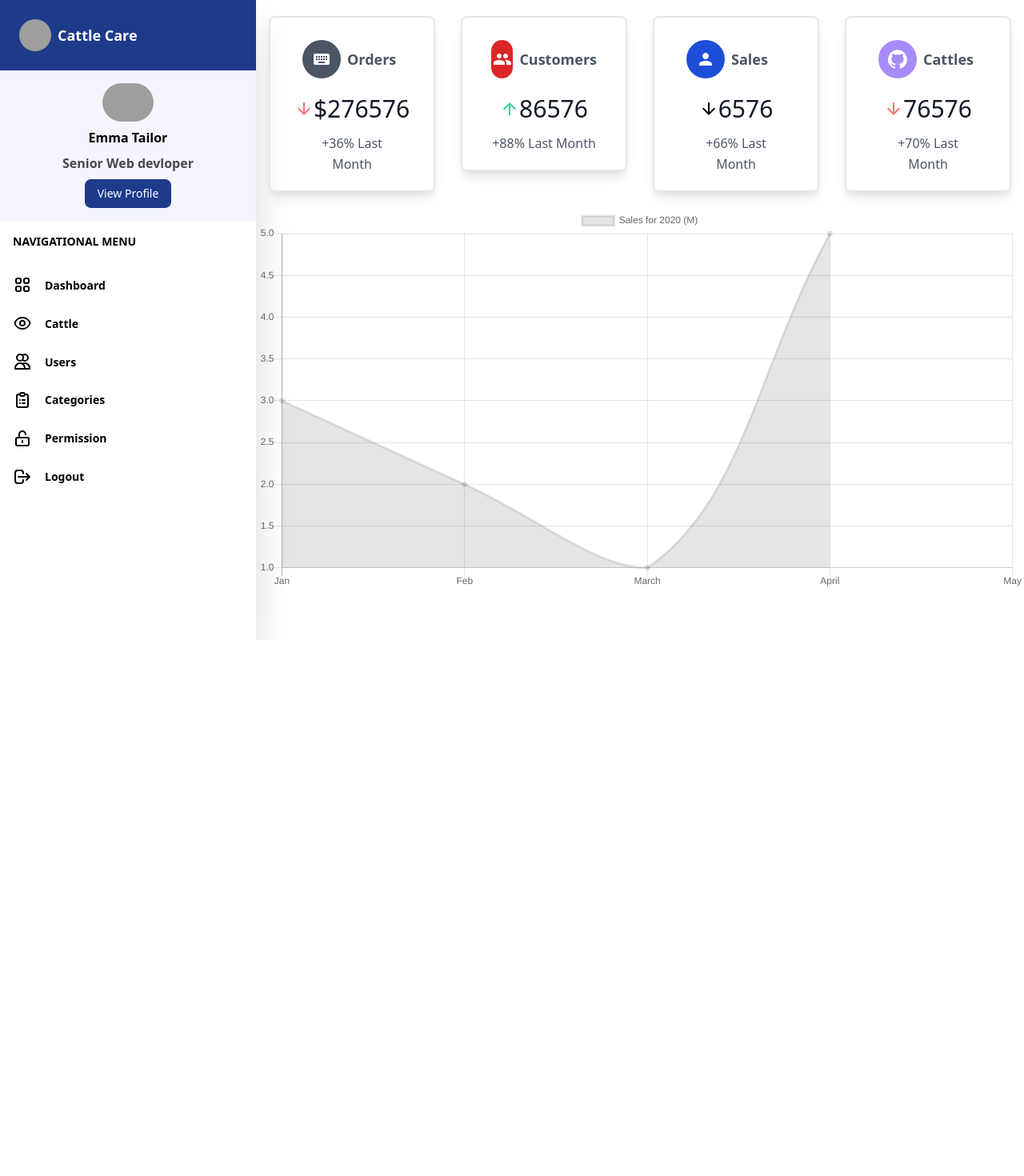
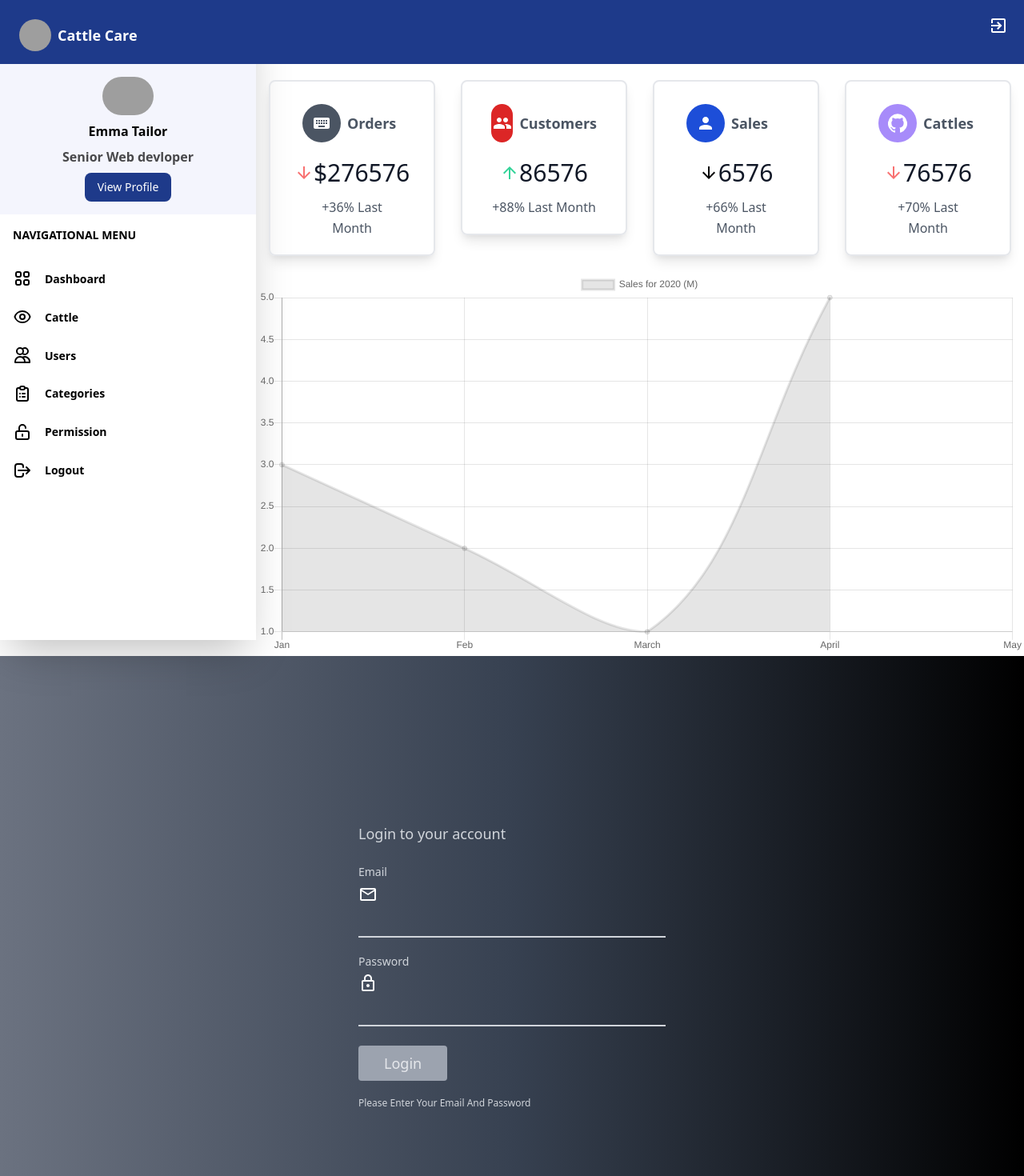
Before and after one commit to Cattle-Care/cattle-care-admin, a React (Create React App) app: page / in a window 1280 px wide. Shown: the top 1470 px of the page at 80% size. Before the commit the page ends 800 px from the top, so only its background shows below. Built offline with nearby package versions, Linux system fonts and the light colour scheme; grey boxes are pictures that could not be loaded.

Commit message:
header complete

```diff
--- a/src/App.js
+++ b/src/App.js
@@ -1,9 +1,14 @@
 import React from 'react';
 import App from './pages';
+import Login from './components/Login';
 
 function App2() {
   return (
-    <App />
+    <>
+    <App/>
+    <Login/>
+
+  </>
   )
 }
 export default App2;
--- a/src/components/Header.js
+++ b/src/components/Header.js
@@ -7,20 +7,10 @@ function Header() {
             <div className="mx-auto  max-w-screen-2xl ">
                 <div className="flex">
 
-                    <div className="w-1/5 h-16 bg-blue-300">
-                        <div className="flex items-center py-2  px-5">
-                            <img className="w-10  object-contain" src="78702845.png" alt="" />
-                            <span className="px-3 font-medium text-white text-lg">Cattle Care</span>
-                        </div>
-                    </div>
-                    <div className="w-4/5 h-16 bg-blue-300">
+
+                    <div className="w-full h-20 bg-blue-900">
                         <div className="flex justify-end items-center ">
-                            <svg className="h-10 w-10" xmlns="http://www.w3.org/2000/svg"
-                            fill="none" viewBox="0 0 24 24" stroke="currentColor">
-                                <path stroke-linecap="round" stroke-linejoin="round"
-                                stroke-width="2"
-                                d="M7 8h10M7 12h4m1 8l-4-4H5a2 2 0 01-2-2V6a2 2 0 012-2h14a2 2 0 012 2v8a2 2 0 01-2 2h-3l-4 4z" />
-                            </svg>
+                            <ExitToAppIcon className="text-white mr-5 my-5"/>
                         </div>
                     </div>
                 </div>
--- a/src/components/Layout.js
+++ b/src/components/Layout.js
@@ -1,13 +1,16 @@
 import React from 'react';
 import Sidebar from './Sidebar';
-
+import Header from './Header';
 
 const Layout = ({ children }) => {
   return <div className="flex flex-row">
        <div className="w-3/12	">
+
           <Sidebar />
         </div>
-       <div className="w-3/4">{children}</div>
+       <div className="w-3/4">
+       <Header/>
+         {children}</div>
        </div>;
 };
 
--- a/src/components/Linechart.js
+++ b/src/components/Linechart.js
@@ -18,7 +18,7 @@ function Linechart() {
     return (
         <>
         <div className="flex justify-center ">
-            <div className="w-full">
+            <div className="w-full ">
             <Line data={data}/>
             </div>
             </div>
--- /dev/null
+++ b/src/components/Login.js
@@ -0,0 +1,32 @@
+import React from 'react';
+import MailOutlineIcon from '@material-ui/icons/MailOutline';
+import LockOutlinedIcon from '@material-ui/icons/LockOutlined';
+function Login() {
+    return (
+        <>
+           <div className="w-full h-screen bg-gradient-to-r from-gray-500 via-gray-700 to-black flex justify-center items-center">
+           <div className="mx-auto  max-w-screen-xl ">
+               <div className="w-96 h-96 ">
+               <h2 class="text-gray-300 text-lg  font-medium title-font mb-5">Login to your account</h2>
+      <div class="relative mb-4">
+        <label for="full-name" className="leading-7 text-sm text-gray-300">Email</label>
+        <div className="text-white"><MailOutlineIcon/></div>
+        <input type="text" id="email " name="email" className="w-full p-2 bg-transparent   border-b-2 text-white border-gray-300  outline-none "/>
+      </div>
+      <div className="relative mb-4">
+        <label for="email" className="leading-7 text-sm text-gray-300">Password</label>
+        <div className="text-white"><LockOutlinedIcon/></div>
+        <input type="email" id="password" name="password" className="w-full p-2 bg-transparent   border-b-2 text-white  border-gray-300  outline-none "/>
+      </div>
+
+      <button type="button" className="text-gray-200 bg-gray-400 border-0 py-2 my-2 px-8 focus:outline-none hover:bg-gray-500 rounded text-lg">Login</button>
+
+      <p className="text-xs text-gray-300 mt-3">Please Enter Your Email And Password</p>
+    </div>
+               </div>
+               </div>
+        </>
+    )
+}
+
+export default Login
--- a/src/components/Sidebar.js
+++ b/src/components/Sidebar.js
@@ -3,8 +3,8 @@ function Sidebar() {
   return (
 
     <div className="flex flex-row ">
-      <div className="scrollbar-thin w-full scrollbar-thumb-gray-300 scrollbar-track-white overflow-y-scroll scrollbar-thumb-rounded-full bg-white items-stretch h-screen shadow-2xl ">
-        <div className="p-6 bg-blue-900 ">
+      <div className="scrollbar-thin w-full  scrollbar-thumb-gray-300 scrollbar-track-white overflow-y-scroll scrollbar-thumb-rounded-full bg-white items-stretch h-screen shadow-2xl ">
+        <div className="p-6 bg-blue-900 h-20">
           <div className="flex flex-row justify-start items-center">
             <img
               className="h-10 w-10 rounded-full"
@@ -30,7 +30,7 @@ function Sidebar() {
             View Profile
           </button>
         </div>
-        <div className="space-y-2">
+        <div className="space-y-2 ">
           <p className=" font-bold pl-4 pt-4 mb-6 text-sm">NAVIGATIONAL MENU</p>
           <div className="bg-transparent py-2 rounded-r-full hover:bg-gray-200 mr-2 hover:text-blue-500">
             <div className="flex flex-row items-center ml-4">
--- a/src/index.js
+++ b/src/index.js
@@ -7,6 +7,7 @@ import reportWebVitals from './reportWebVitals';
 ReactDOM.render(
   <React.StrictMode>
     <App2 />
+
   </React.StrictMode>,
   document.getElementById('root')
 );
```
